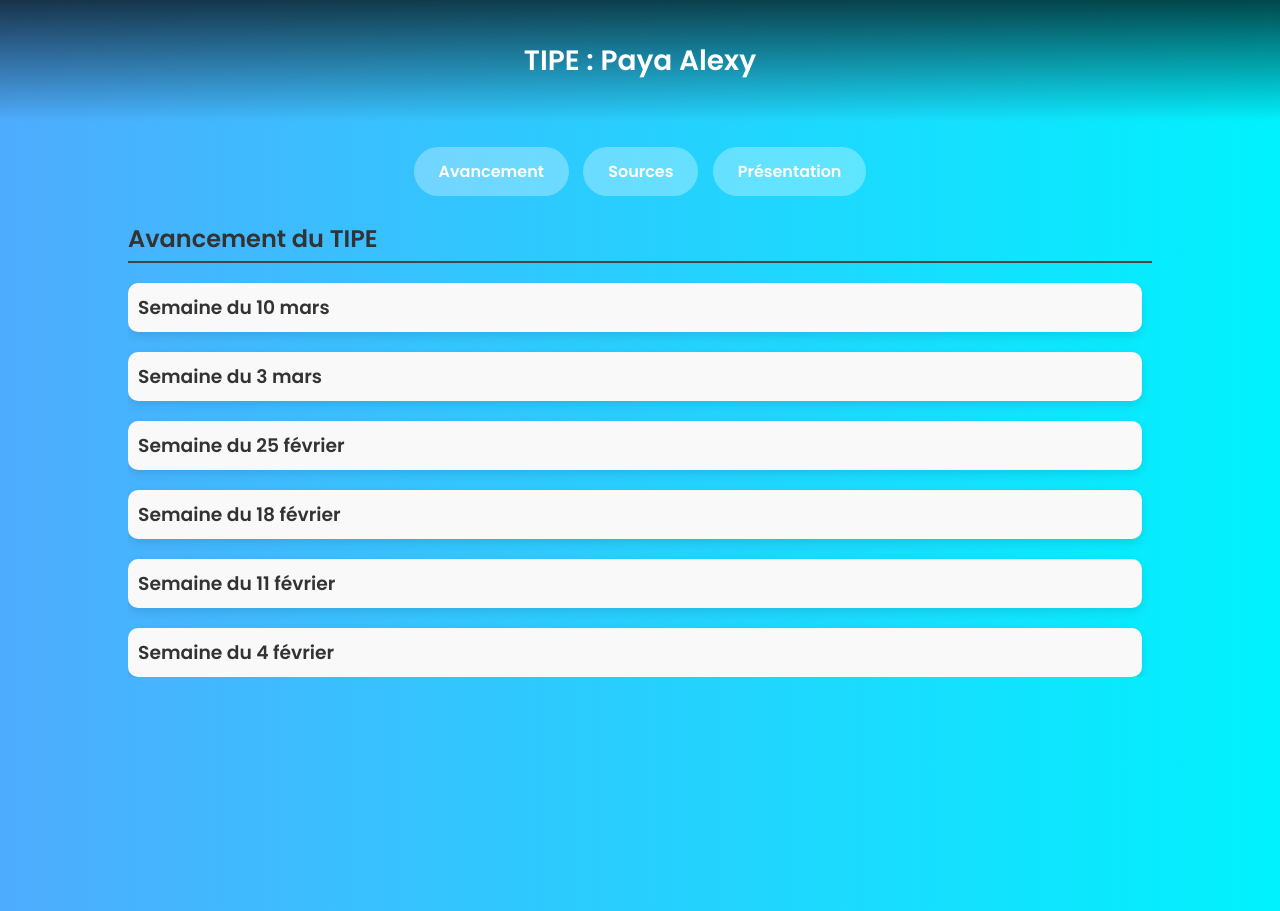
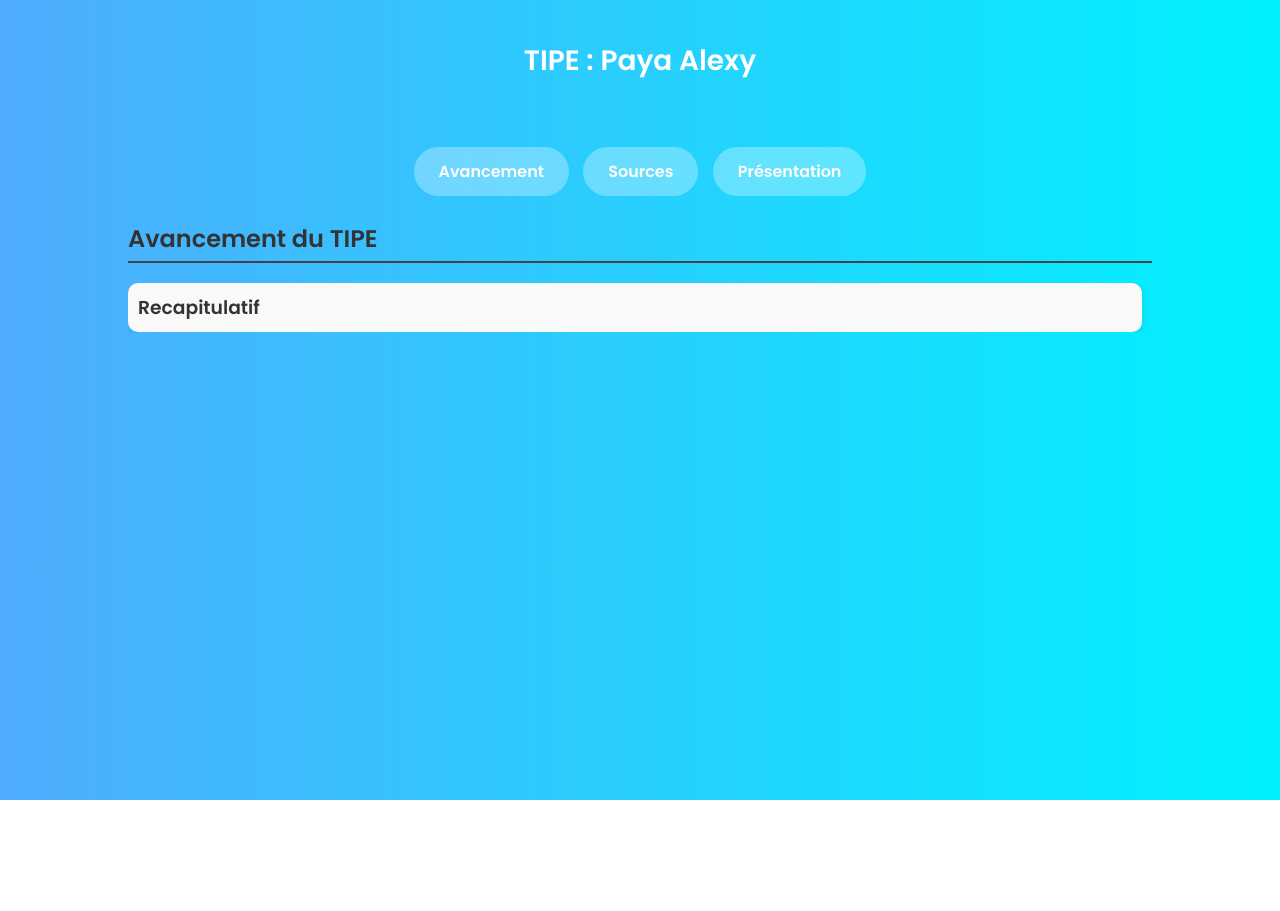
Before and after one commit to alexy0/alexy0.github.io, a plain HTML site: page index.html in a window 1280 px wide. Both pictures are taken after a click on the link "Avancement". After the commit the page ends 800 px from the top, so only its background shows below. Drawn offline with Linux system fonts and the light colour scheme.

Commit message:
Update index.html

```diff
--- a/index.html
+++ b/index.html
@@ -16,7 +16,7 @@
             transition: background 0.5s ease-in-out;
         }
         header {
-            background: linear-gradient(to bottom, rgba(0, 0, 0, 0.7), transparent);
+            background: linear-gradient(to bottom, rgba(0, 0, 0, 0.7));
             color: white;
             text-align: center;
             padding: 40px 20px;
@@ -117,12 +117,10 @@
     <div id="avancement" class="container">
         <h2>Avancement du TIPE</h2>
         <div class="recap-container">
-            <div class="recap" onclick="toggleRecap(this)"><h3>Semaine du 10 mars</h3><p>Avancement de cette semaine.</p></div>
-            <div class="recap" onclick="toggleRecap(this)"><h3>Semaine du 3 mars</h3><p>Avancement de cette semaine.</p></div>
-            <div class="recap" onclick="toggleRecap(this)"><h3>Semaine du 25 février</h3><p>Avancement de cette semaine.</p></div>
-            <div class="recap" onclick="toggleRecap(this)"><h3>Semaine du 18 février</h3><p>Avancement de cette semaine.</p></div>
-            <div class="recap" onclick="toggleRecap(this)"><h3>Semaine du 11 février</h3><p>Avancement de cette semaine.</p></div>
-            <div class="recap" onclick="toggleRecap(this)"><h3>Semaine du 4 février</h3><p>Avancement de cette semaine.</p></div>
+            <div class="recap" onclick="toggleRecap(this)"><h3>Recapitulatif</h3><p>Apres la recherche de differents
+                theme (plus ou moins en rapport avec le theme) j'avais decide de m'arreter sur celui des ordinateurs quantique.
+                Mais malgre le fait que j'avais trouve des articles pouvant servir de base pour mon TIPE
+            </p></div>
         </div>
     </div>
     <div id="sources" class="container">
```
